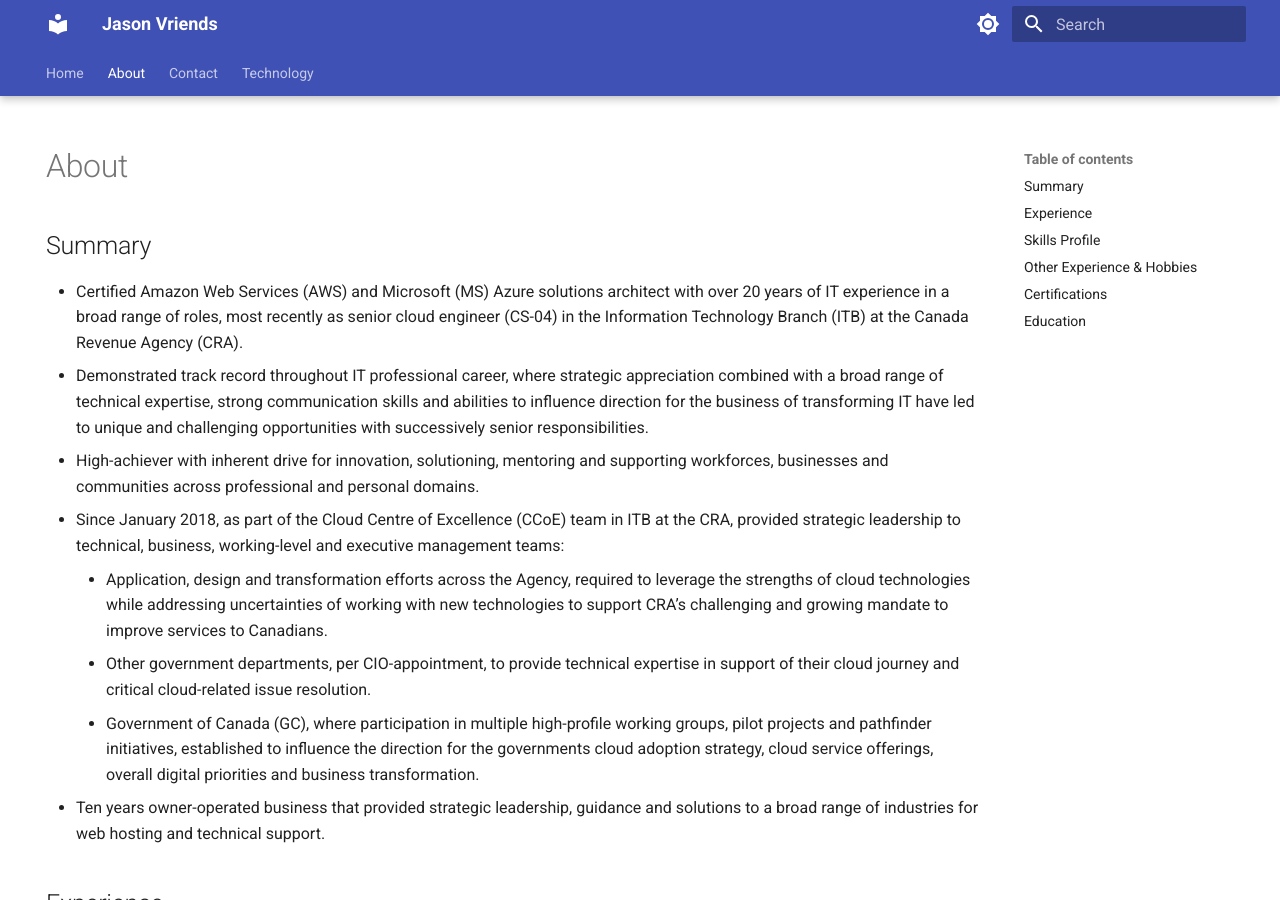
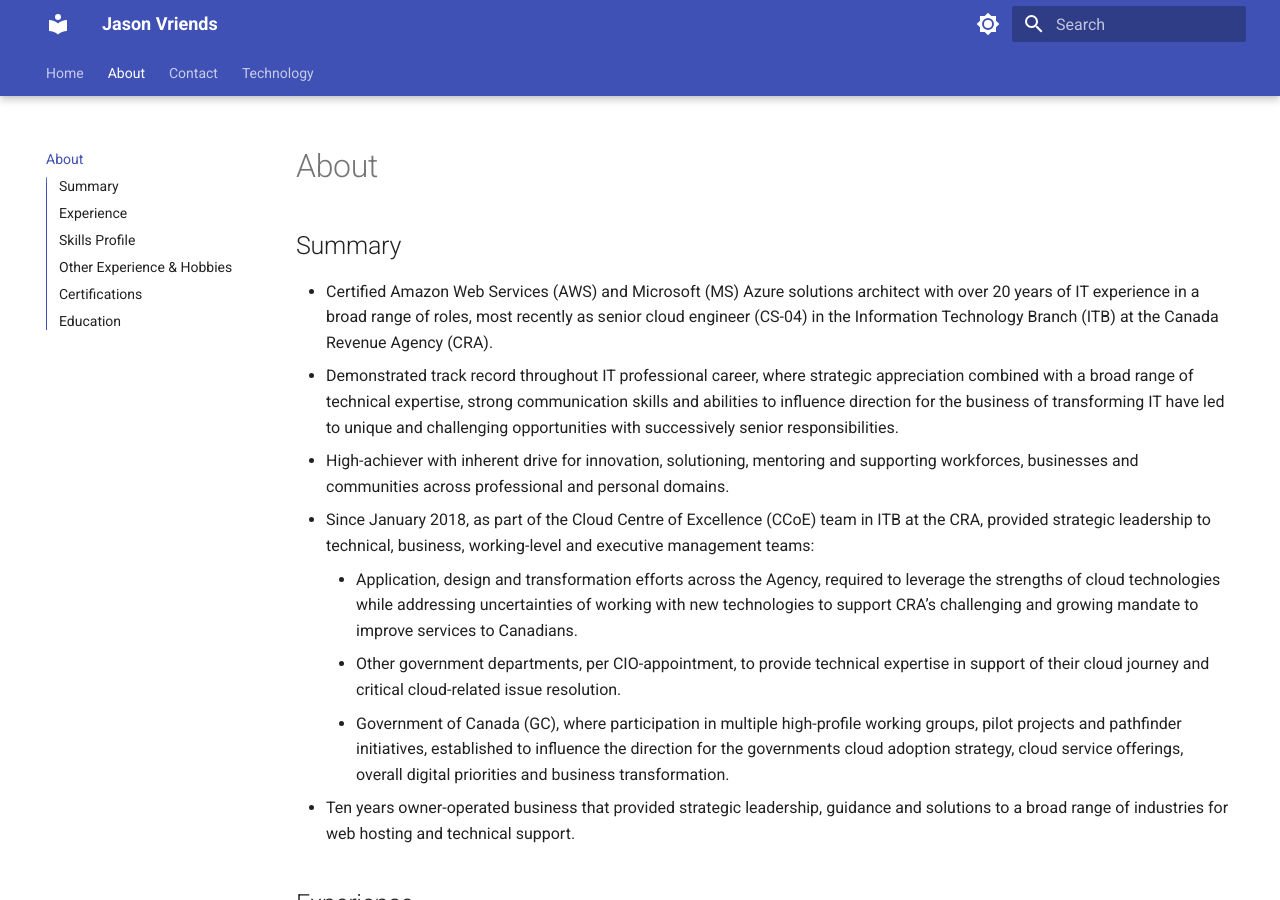
Before and after one commit to jasonvriends/kb, an MkDocs documentation site: the page built from docs/about.md, in a window 1280 px wide and 900 px high. Built offline with MkDocs 1.6.1 and Material for MkDocs 9.7.7, drawn with Linux system fonts in a browser that asks for light colours.

```diff
--- a/mkdocs.yml
+++ b/mkdocs.yml
@@ -1,5 +1,7 @@
 site_name: Jason Vriends
+
 site_url: https://thevriends.com/
+
 nav:
     - Home: index.md
     - About: about.md
@@ -18,14 +20,15 @@ theme:
     - navigation.tracking
     - navigation.tabs
     - navigation.tabs.sticky
-    - navigation.path
     - navigation.indexes
+    - navigation.prune
     - toc.follow
     - search.suggest
     - search.highlight
     - content.tabs.link
     - content.code.annotation
     - content.code.copy
+    - toc.integrate
   language: en
   palette:
     - media: "(prefers-color-scheme: light)"
@@ -58,8 +61,7 @@ extra:
       make our documentation better.
 
 markdown_extensions:
-  - toc:
-      permalink: true
+
   - tables
   - abbr
   - pymdownx.highlight:
@@ -78,5 +80,9 @@ markdown_extensions:
       emoji_index: !!python/name:materialx.emoji.twemoji
       emoji_generator: !!python/name:materialx.emoji.to_svg
 
+plugins:
+  - social
+  - search
+
 copyright: |
   <a href="https://github.com/jasonvriends" target="_blank" rel="noopener">Jason Vriends</a>
```
Also changed, not shown: docs/about.md (+0 -5 lines), 1 other file.
